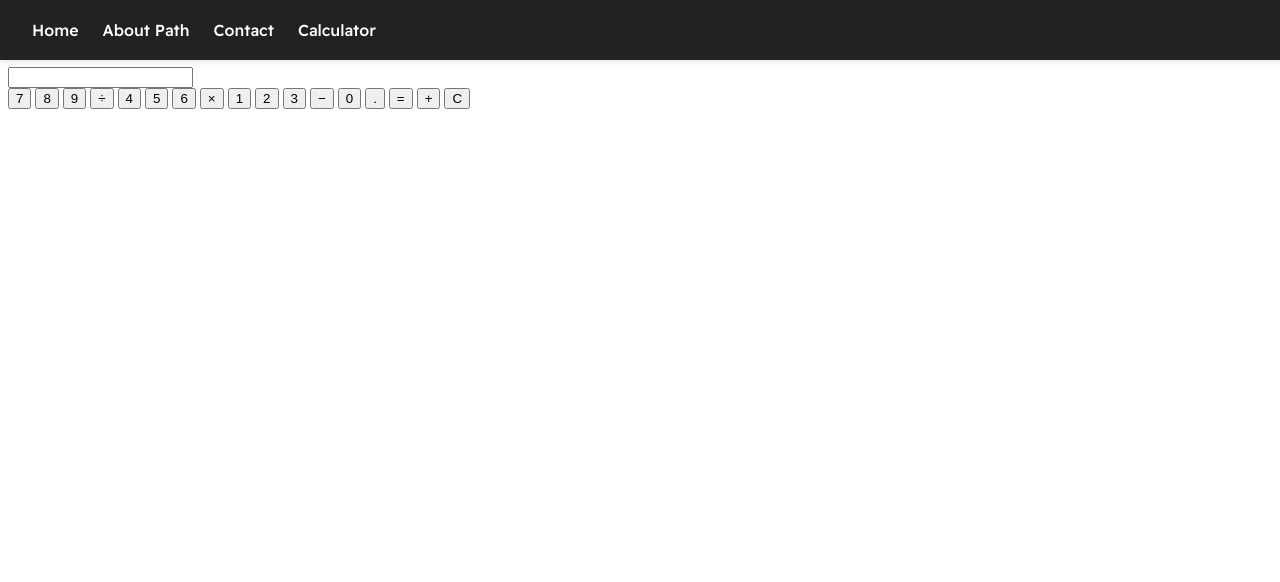
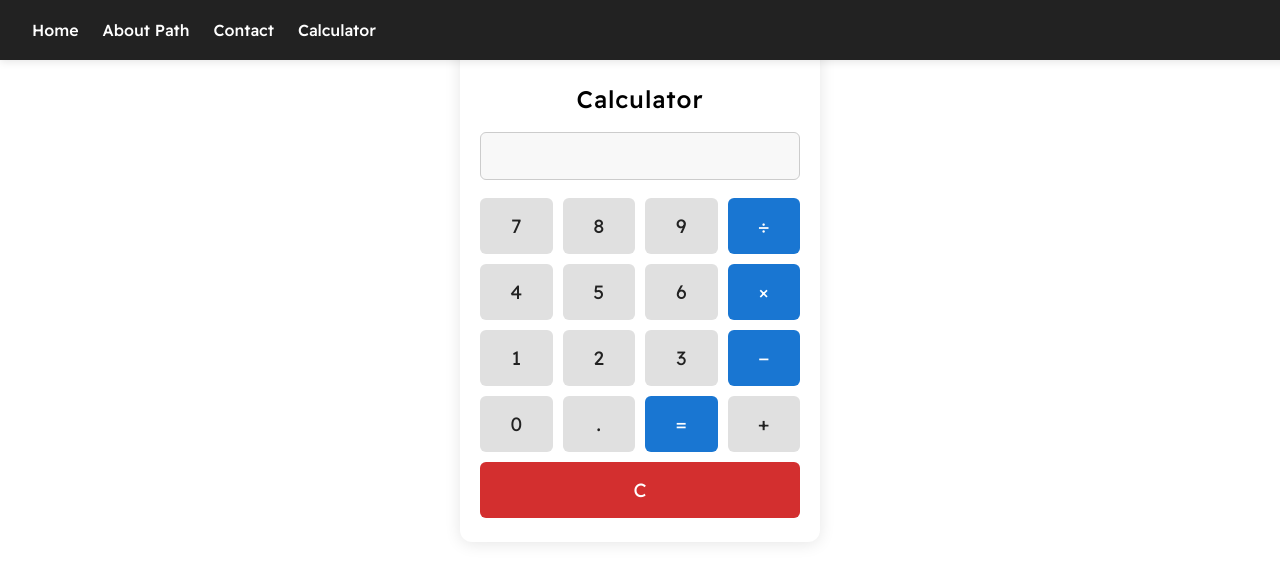
Before and after one commit to rsloth352/Path-1.0, a plain HTML site: page calculator.html in a window 1280 px wide. Drawn offline with Linux system fonts and the light colour scheme.

Commit message:
Updated files for the 0.2.0.2.1 fix

```diff
--- a/calculator.html
+++ b/calculator.html
@@ -43,6 +43,70 @@
                 <button type="button" onclick="calcInput('+')">+</button>
                 <button type="button" onclick="clearCalc()">C</button>
             </div>
+        </div>
+        <style>
+            .calculator-container {
+            max-width: 320px;
+            margin: 40px auto;
+            padding: 24px 20px;
+            background: #fff;
+            border-radius: 12px;
+            box-shadow: 0 2px 16px rgba(0,0,0,0.10);
+            font-family: 'Readex Pro', Arial, sans-serif;
+            }
+            .calculator-container h2 {
+            text-align: center;
+            margin-bottom: 18px;
+            font-weight: 500;
+            letter-spacing: 1px;
+            }
+            #calc-display {
+            width: 100%;
+            height: 48px;
+            font-size: 1.5rem;
+            text-align: right;
+            margin-bottom: 18px;
+            padding: 8px 12px;
+            border: 1px solid #ccc;
+            border-radius: 6px;
+            background: #f8f8f8;
+            box-sizing: border-box;
+            }
+            .calc-buttons {
+            display: grid;
+            grid-template-columns: repeat(4, 1fr);
+            gap: 10px;
+            }
+            .calc-buttons button {
+            padding: 16px 0;
+            font-size: 1.2rem;
+            border: none;
+            border-radius: 6px;
+            background: #e0e0e0;
+            color: #222;
+            cursor: pointer;
+            transition: background 0.2s;
+            font-family: inherit;
+            }
+            .calc-buttons button:hover {
+            background: #bdbdbd;
+            }
+            .calc-buttons button:active {
+            background: #9e9e9e;
+            }
+            .calc-buttons button:nth-child(4),
+            .calc-buttons button:nth-child(8),
+            .calc-buttons button:nth-child(12),
+            .calc-buttons button:nth-child(15),
+            .calc-buttons button:nth-child(17) {
+            background: #1976d2;
+            color: #fff;
+            }
+            .calc-buttons button:nth-child(17) {
+            grid-column: span 4;
+            background: #d32f2f;
+            }
+        </style>
             </form>
         </div>
         <script>
```
Lines whose indentation alone changed are shown as unchanged.
